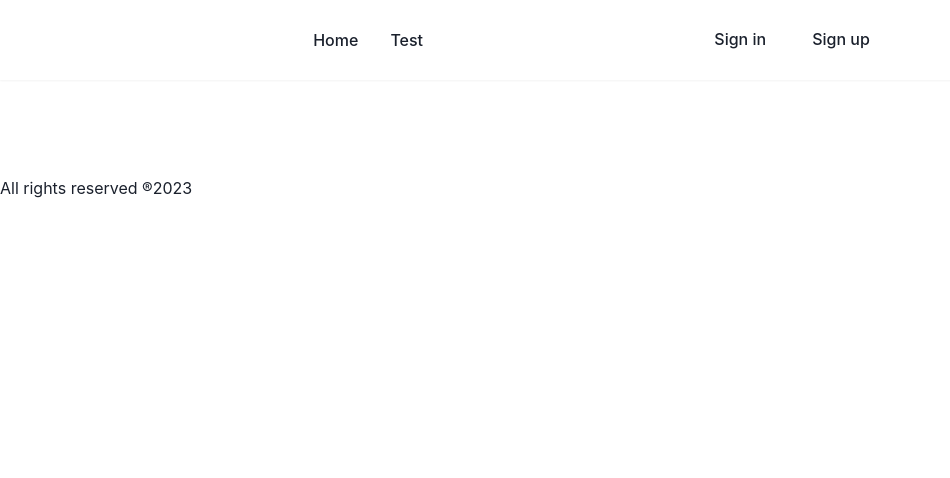
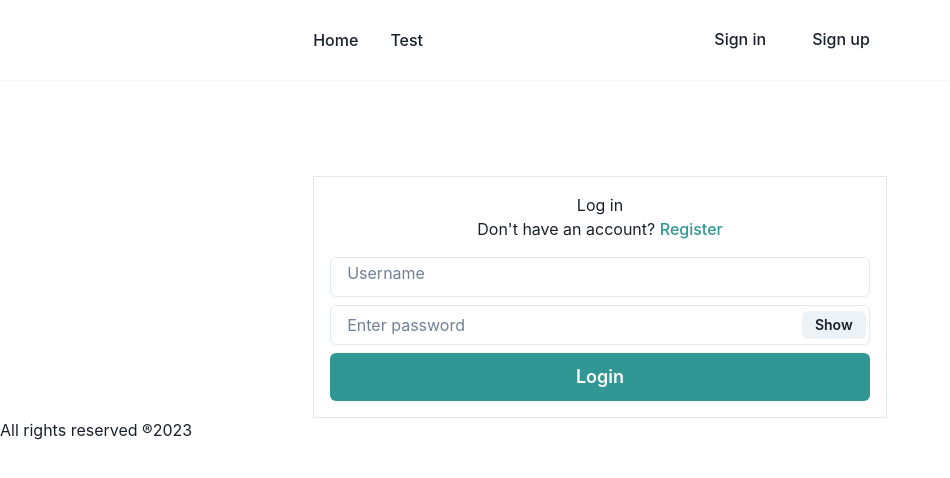
Before and after one commit to StratievMartin/scalebank-frontend, a React (Vite) app: page /login in a window 1280 px wide. Shown: the top 478 px of the page, without its empty margins (0-950 px from the left). Built offline with nearby package versions, Linux system fonts and the light colour scheme.

Commit message:
feat/login-register-forms

```diff
--- a/package.json
+++ b/package.json
@@ -15,7 +15,7 @@
     "@emotion/react": "^11.11.0",
     "@emotion/styled": "^11.11.0",
     "axios": "^1.4.0",
-    "framer-motion": "^10.12.9",
+    "framer-motion": "^10.12.10",
     "localforage": "^1.10.0",
     "match-sorter": "^6.3.1",
     "prettier": "^2.8.8",
@@ -23,7 +23,7 @@
     "react-dom": "^18.2.0",
     "react-icons": "^4.8.0",
     "react-router-dom": "^6.11.1",
-    "sort-by": "^1.2.0"
+    "sort-by": "^0.0.2"
   },
   "devDependencies": {
     "@types/react": "^18.0.28",
--- a/src/main.tsx
+++ b/src/main.tsx
@@ -5,6 +5,8 @@ import './index.css'
 import { Routes, Route, BrowserRouter } from 'react-router-dom'
 import { ChakraProvider } from '@chakra-ui/react'
 import Home from './pages/home.tsx'
+import Register from './pages/register.tsx'
+import Login from './pages/login.tsx'
 import Navbar from './components/Navbar.tsx'
 import Footer from './components/Footer.tsx'
 
@@ -17,6 +19,8 @@ ReactDOM.createRoot(document.getElementById('root') as HTMLElement).render(
           <Route path="/" element={<Home />} />
           <Route path="/test" element={<App />} />
           <Route path="/home" element={<Home />} />
+          <Route path="/login" element={<Login/>} />
+          <Route path="/register" element={<Register/>} />
         </Routes>
         <Footer />
       </BrowserRouter>
--- /dev/null
+++ b/src/pages/login.tsx
@@ -0,0 +1,53 @@
+import {
+    ChakraProvider,
+    Box,
+    Text,
+    Link,
+    VStack,
+    Code,
+    Grid,
+    Container,
+    Input,
+    InputGroup,
+    InputRightElement,
+    Button,
+   } from '@chakra-ui/react'
+  import React from 'react'
+
+   export default function Login() {
+    const [show, setShow] = React.useState(false)
+    const handleClick = () => setShow(!show)
+
+     return (
+       <><Container>
+         <Box borderWidth="1px" borderRadius="1g" p={4}>
+     <Text fontSize="1g" align="center">Log in</Text>
+     <Text fontSize="1g" align="center" pb={4}>Don't have an account? <Link color='teal.500' href='register'>Register</Link></Text>
+     <VStack
+     spacing={2}
+     align='stretch'
+     >
+     <Input htmlSize={35} type='username' id="username"pb={2} placeholder='Username' />
+     <InputGroup size='md'>
+        <Input
+          pr='4.5rem'
+          type={show ? 'text' : 'password'}
+          placeholder='Enter password'
+        />
+        <InputRightElement width='4.5rem'>
+          <Button h='1.75rem' size='sm' onClick={handleClick}>
+            {show ? 'Hide' : 'Show'}
+
+          </Button>
+        </InputRightElement>
+      </InputGroup>
+<Button colorScheme='teal' size='lg'>
+    Login
+  </Button>
+     </VStack>
+   </Box>
+   </Container>
+       </>
+     )
+
+   }
--- /dev/null
+++ b/src/pages/register.tsx
@@ -0,0 +1,67 @@
+import {
+    Box,
+    Text,
+    Link,
+    VStack,
+    Container,
+    Input,
+    InputGroup,
+    InputRightElement,
+    Button,
+   } from '@chakra-ui/react'
+  import React from 'react'
+
+   export default function Register() {
+    const [show, setShow] = React.useState(false)
+    const handleClick = () => setShow(!show)
+
+     return (
+       <><Container>
+         <Box borderWidth="1px" borderRadius="1g" p={4}>
+     <Text fontSize="1g" align="center">Create account</Text>
+     <Text fontSize="1g" align="center" pb={4}>Already have an account? <Link color='teal.500' href='login'>Log in</Link></Text>
+     <VStack
+     spacing={2}
+     align='stretch'
+     >
+     <Input htmlSize={35} type='username' id="username"pb={2} placeholder='Username' />
+     <InputGroup size='md'>
+        <Input
+          pr='4.5rem'
+          type={show ? 'text' : 'password'}
+          placeholder='Enter password'
+        />
+        <InputRightElement width='4.5rem'>
+          <Button h='1.75rem' size='sm' onClick={handleClick}>
+            {show ? 'Hide' : 'Show'}
+          </Button>
+        </InputRightElement>
+      </InputGroup>
+      <InputGroup size='md'>
+        <Input
+          pr='4.5rem'
+          type={show ? 'text' : 'password'}
+          placeholder='Confirm password'
+        />
+        <InputRightElement width='4.5rem'>
+        </InputRightElement>
+      </InputGroup>
+     <Text fontSize="1g" align="center" pb={4}>Personal Details</Text>
+     <Input htmlSize={10} type='int' id="age" pb={2} placeholder='Enter age' />
+     <Text fontSize="1g" align="center" pb={4}>Date of Birth</Text>
+
+     <Input
+   placeholder="Date of Birth"
+   size="md"
+   type="date"
+  />
+  <Button colorScheme='teal' size='lg'>
+      Register
+    </Button>
+     </VStack>
+   </Box>
+   </Container>
+       </>
+     )
+
+   }
```
Also changed, not shown: 1 other file (tests, documents, lock files or other folders).
